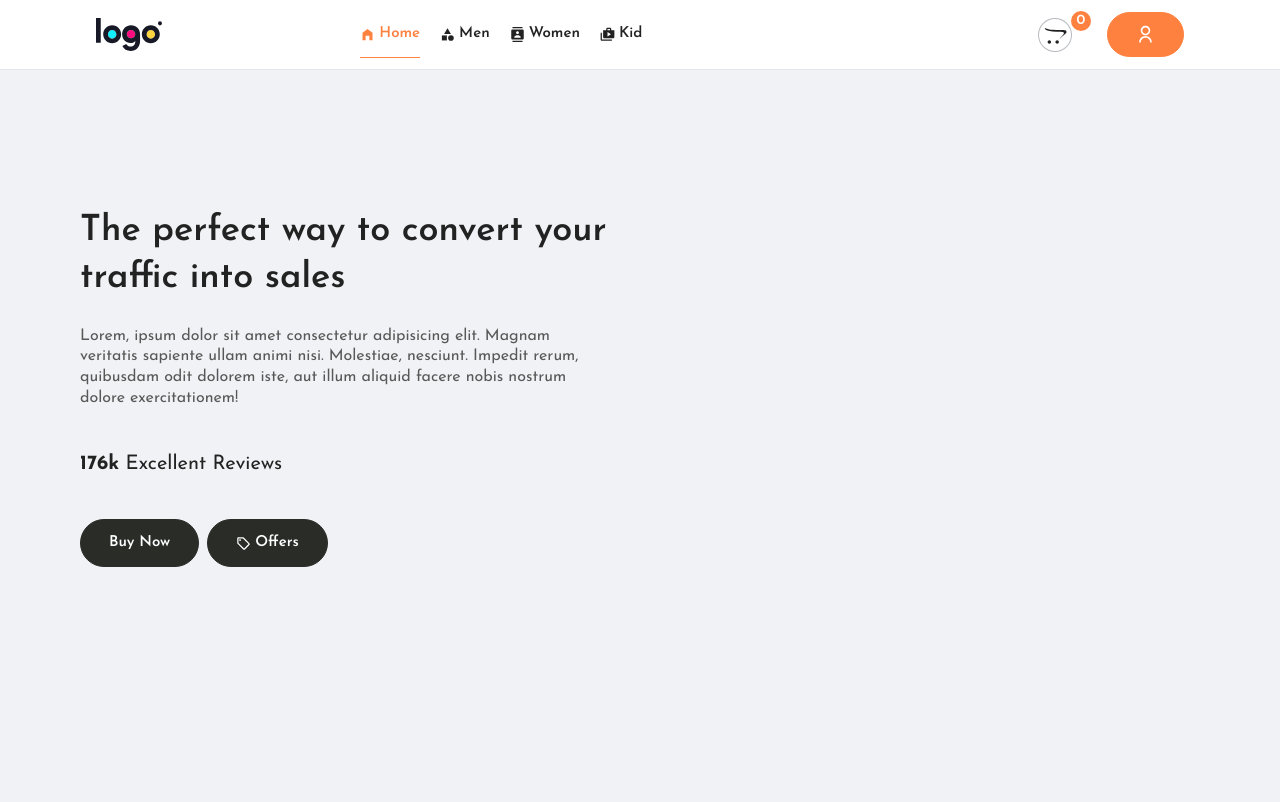
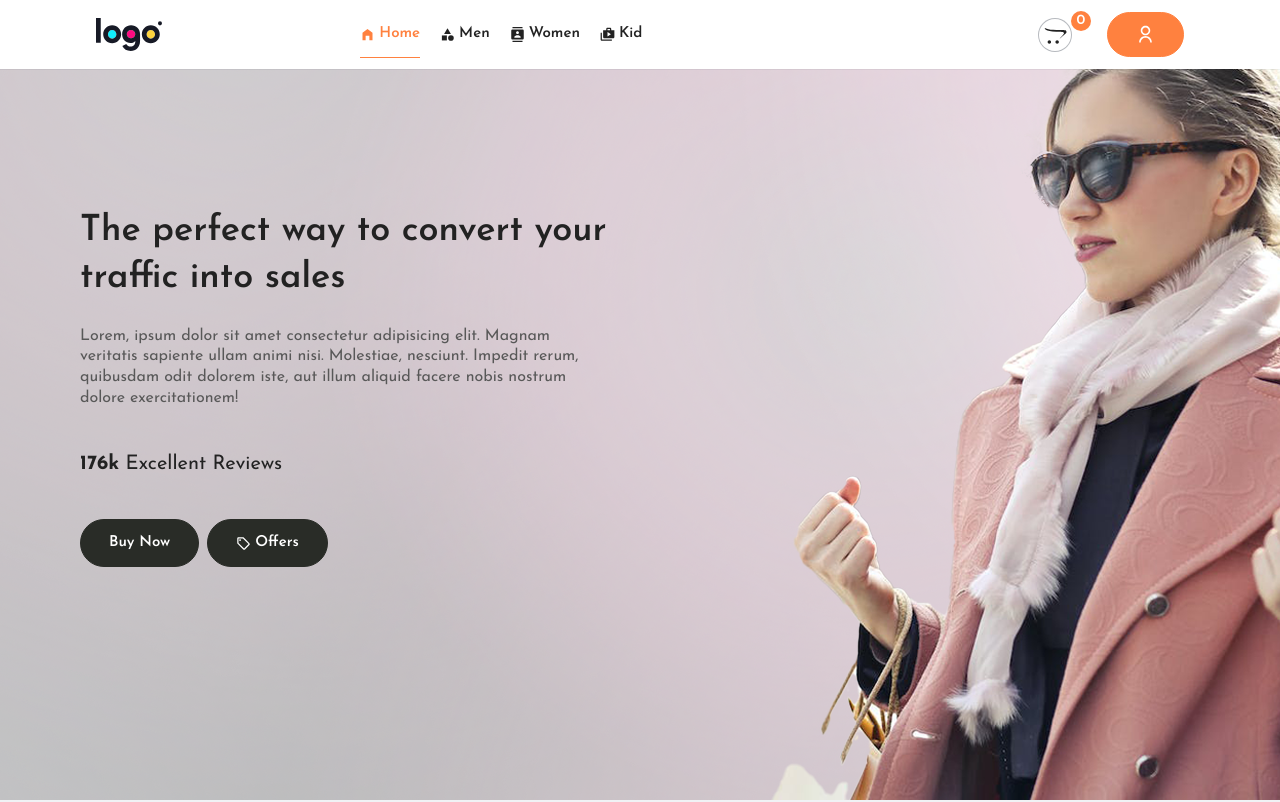
Before and after one commit to anhchi7103/ecommerce, a React (Vite) app in the folder frontend/: page / in a window 1280 px wide. Shown: the top 802 px of the page. Built offline with nearby package versions, Linux system fonts and the light colour scheme.

Commit message:
minor change

```diff
--- a/frontend/src/components/Hero.jsx
+++ b/frontend/src/components/Hero.jsx
@@ -4,7 +4,7 @@ import { MdOutlineLocalOffer } from 'react-icons/md'
 
 const Hero = () => {
   return (
-    <section className='relative bg-center bg-no-repeat h-screen w-full'>
+    <section className='relative bg-hero bg-center bg-no-repeat h-screen w-full'>
         <div className="max_padd_container relative top-10 xs:top-52">
             <h1 className='h3 max-w-[37rem]'> The perfect way to convert your traffic into sales  </h1>
             <p className='text-gray-50 regular-16 mt-6 max-w-[33rem]'>
```
Also changed, not shown: 1 other file (tests, documents, lock files or other folders).
